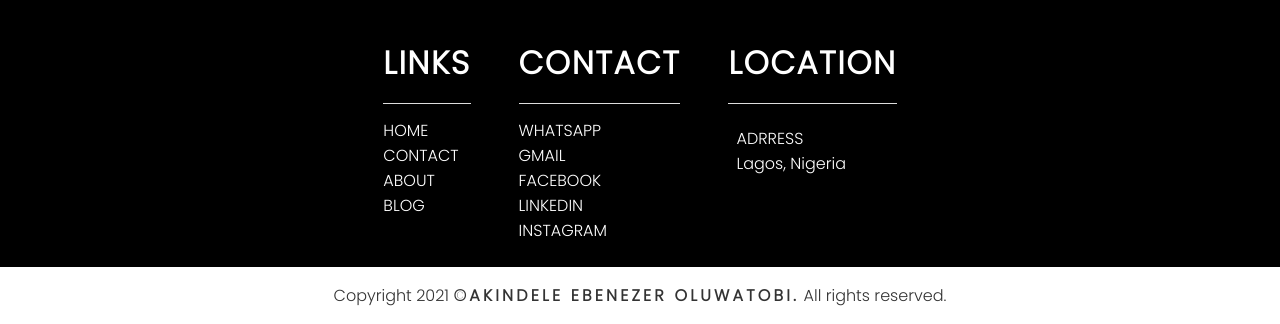
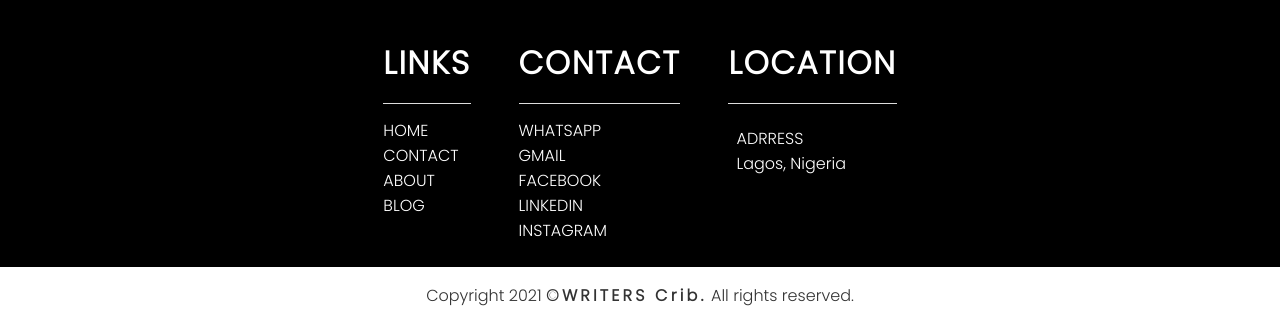
Before and after one commit to Akindele-Ebenezer/ebenlitblog, a PHP site: page /blog-temp.php in a window 1280 px wide. Shown: the part 4947-5271 px from the top of the page. Run offline with PHP 8.4, Linux system fonts and the light colour scheme; data that the repository does not hold is empty.

Commit message:
Update footer.php

```diff
--- a/footer.php
+++ b/footer.php
@@ -25,4 +25,4 @@
 				</div>
 				<script src="scripts/eben-lit-blog.js"></script>
 		</footer>
-		<p>Copyright 2021 <strong>&copy;AKINDELE EBENEZER OLUWATOBI.</strong> All rights reserved.</p>
+		<p>Copyright 2021 <strong>&copy;WRITERS Crib.</strong> All rights reserved.</p>
```
